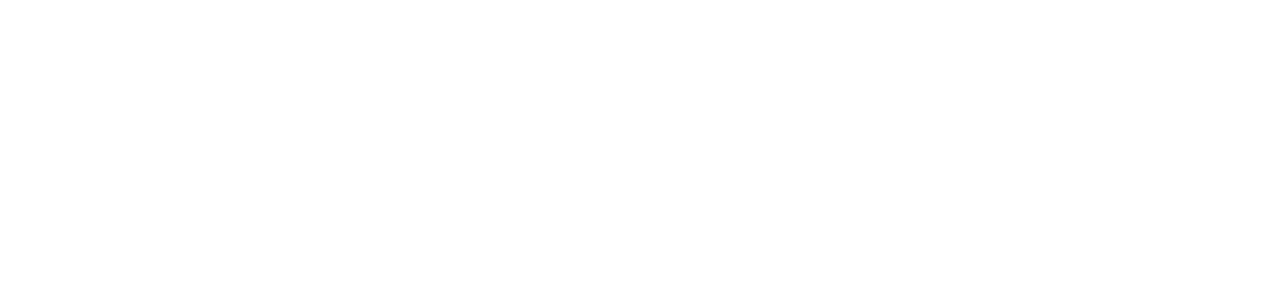
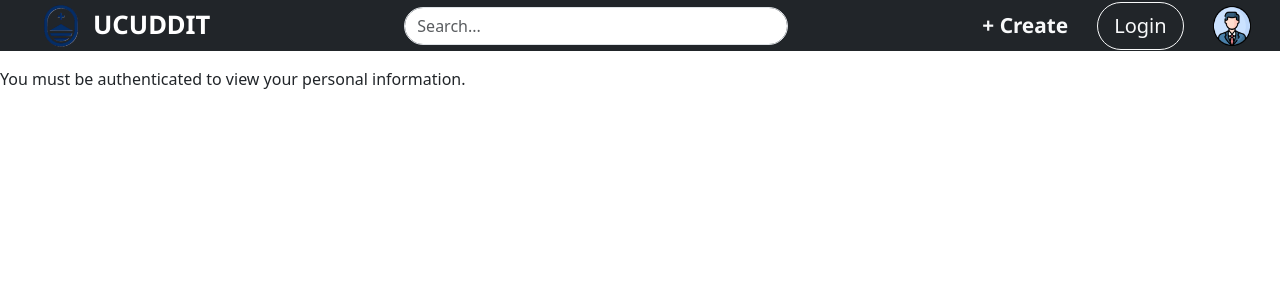
Before and after one commit to Joaco4200/Redditucu-front, a React (Create React App) app: page /profile-page in a window 1280 px wide. Before the commit this address had no page. Shown: the top 300 px of the page. Built offline with nearby package versions, Linux system fonts and the light colour scheme.

Commit message:
postpage

```diff
--- a/src/App.js
+++ b/src/App.js
@@ -2,6 +2,7 @@
 import './App.css';
 import HomePage from './pages/HomePage';
 import CreatePostPage from './pages/CreatePostPage';
+import ProfilePage from './pages/ProfilePage';
 
 function App() {
 
@@ -11,6 +12,7 @@
           <Route path= "/" element={<HomePage/>}/>
           <Route path="/home-page" element={<HomePage />} />
           <Route path= "/create-post-page" element={<CreatePostPage/>}/>
+          <Route path= "/profile-page" element={<ProfilePage/>}/>
       </Routes>
     </Router>
   );
--- a/src/atoms/ProfileIcon.jsx
+++ b/src/atoms/ProfileIcon.jsx
@@ -1,12 +1,19 @@
 import { useState } from "react";
 import LogButton from "./LogButton";
+import { useNavigate } from "react-router-dom";
 
 const ProfileIcon = () =>{
+
+    const navigate= useNavigate();
+
+    const handleClick= () =>{
+        navigate('/profile-page')
+    }
 
     return (
         <div className="d-flex align-items-center ">
 
-            <button className="btn">
+            <button className="btn" onClick={handleClick}>
                 <img src="/profile.png" alt= "Profile image" style= {{width: '3vw', height: '5vh'}}/>
             </button>
 
--- a/src/components/PostsList.jsx
+++ b/src/components/PostsList.jsx
@@ -1,4 +1,5 @@
 import React from "react";
+import ProfilePage from "../pages/ProfilePage";
 
 const PostsList = () =>{
 
--- /dev/null
+++ b/src/pages/ProfilePage.jsx
@@ -0,0 +1,37 @@
+import React from "react";
+import Header from "../components/Header";
+import { useAuth0 } from "@auth0/auth0-react";
+
+const ProfilePage = () =>{
+    const {user,isAuthenticated,isLoading}= useAuth0();
+
+    if (isLoading){
+        return <div>Loading...</div>
+    }
+
+    if (isAuthenticated) {
+        return (
+            <div>
+                <Header/>
+                <div className=" d-flex align-items-center justify-content-center" style={{ minHeight: '70vh' }}>
+                    <div className="text-center">
+                        <img src= {user.picture} className="mb-5"/>
+                        <h2 className="mb-5">Username: {user.name}</h2>
+                        <h2> Email: {user.email}</h2>
+                    </div>
+                </div>
+            </div>
+        );
+    }
+
+    return (
+        <div>
+                <Header/>
+                <div className=" justify-content-center mt-3">
+                    <p> You must be authenticated to view your personal information.</p>
+                </div>
+        </div>
+    )
+}
+
+export default ProfilePage;
```
Also changed, not shown: src/pages/HomePage.jsx (+0 -8 lines).
